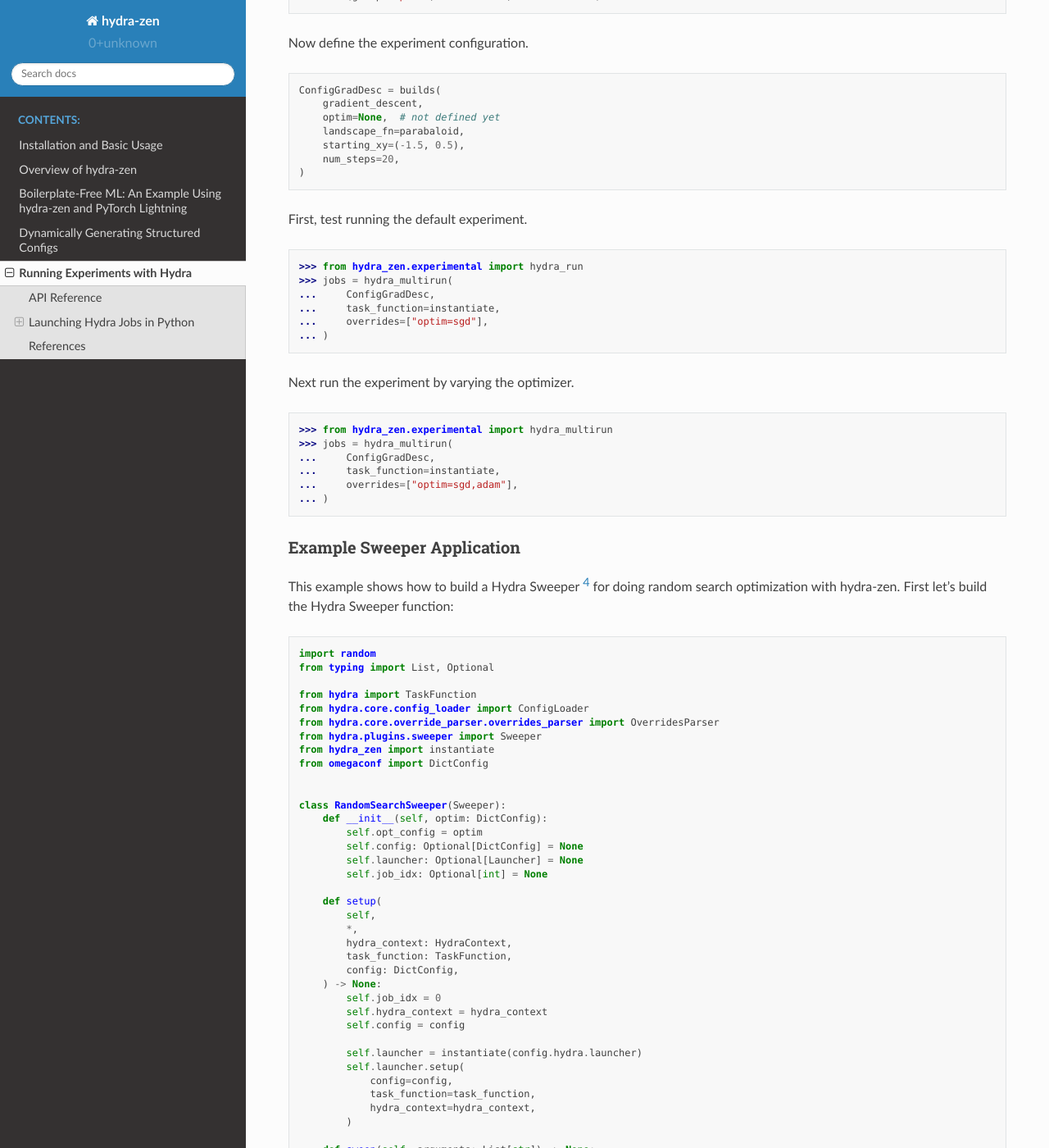
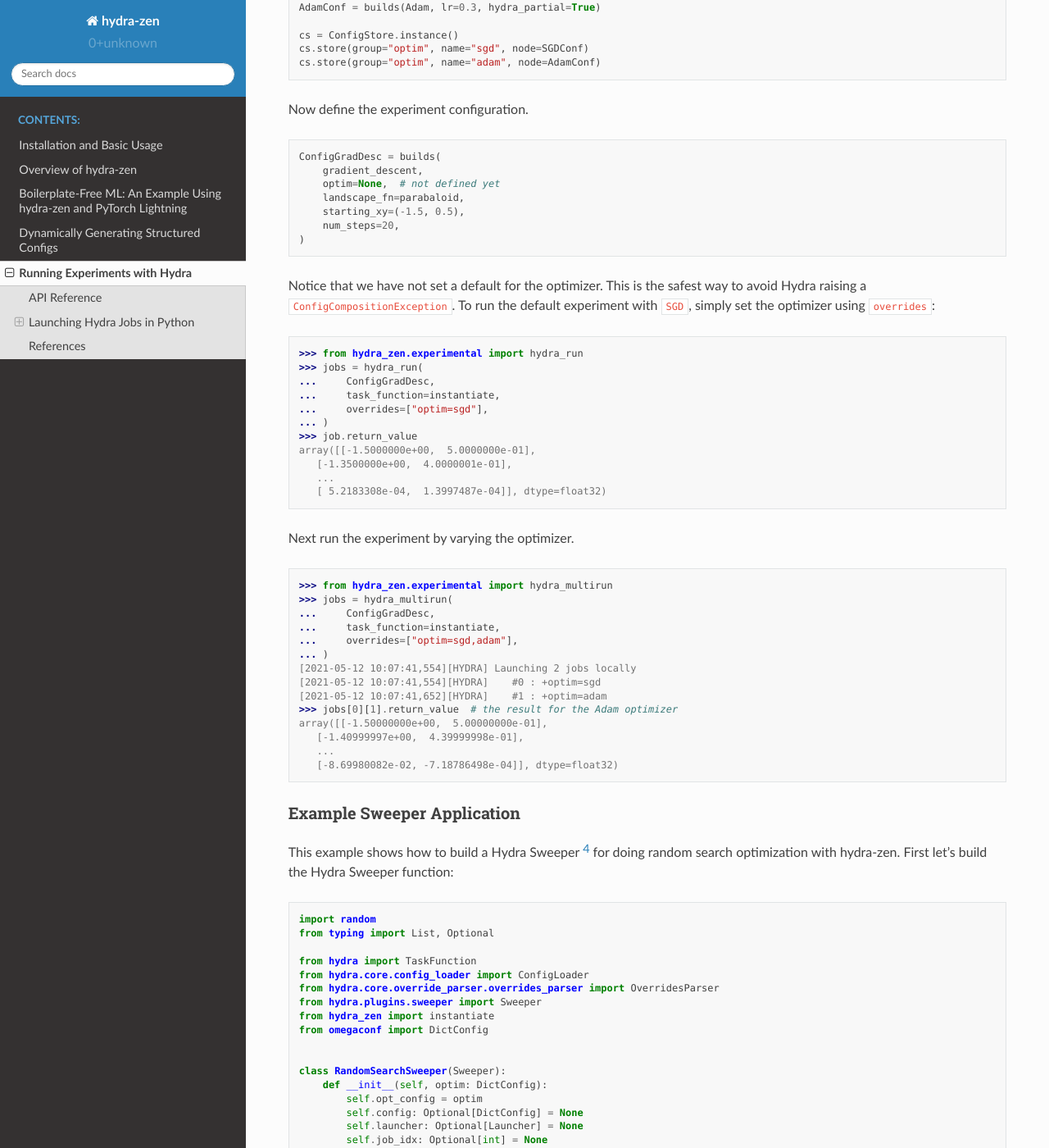
Before and after one commit to mit-ll-responsible-ai/hydra-zen, a Sphinx documentation site: the page built from docs/source/experimental.rst, in a window 1280 px wide and 1400 px high, scrolled down 4175 px. Shown: the whole window at 82% size. Built offline with Sphinx 7.4.7 and the Read the Docs theme 2.0.0, drawn with Linux system fonts in a browser that asks for light colours; some of the changed text lies outside the part shown.

Commit message:
added example results; minor word updates

```diff
--- a/docs/source/experimental.rst
+++ b/docs/source/experimental.rst
@@ -95,10 +95,10 @@ The equivalent ``hydra_multirun`` commands are::
     [2021-05-08 21:04:35,980][HYDRA]        #1 : bar=dad
     hello dad
 
-Configurations
-**************
+Configure with ``builds`` and ``dict``
+**************************************
 
-The simplest way to create configuration is to use ``builds`` to generate dataclasses or just use simple dictionaries.
+The simplest way to create configuration is to use ``builds`` to generate Structured Configs [1]_ or just use simple dictionaries.
 First let's demonstrate using ``builds``.
 
 .. code:: python
@@ -160,7 +160,16 @@ Here is the same code using a multirun experiment:
 Registering Configs for ``overrides``
 *************************************
 
-Consider the experiment demonstrated in the ``README`` to minimizing a function using gradient descent:
+Consider the experiment demonstrated in the ``README`` to minimizing the ``parabaloid`` function,
+
+.. code:: python
+
+    # defines our surface that we will be descending
+    def parabaloid(x, y):
+        return 0.1 * x ** 2 + 0.2 * y ** 2
+
+
+using gradient descent.
 
 .. code:: python
 
@@ -229,16 +235,23 @@ Now define the experiment configuration.
         num_steps=20,
     )
 
-First, test running the default experiment.
+Notice that we have not set a default for the optimizer.
+This is the safest way to avoid Hydra raising a ``ConfigCompositionException``.
+To run the default experiment with ``SGD``, simply set the optimizer using ``overrides``:
 
 .. code:: python
 
     >>> from hydra_zen.experimental import hydra_run
-    >>> jobs = hydra_multirun(
+    >>> jobs = hydra_run(
     ...     ConfigGradDesc,
     ...     task_function=instantiate,
     ...     overrides=["optim=sgd"],
     ... )
+    >>> job.return_value
+    array([[-1.5000000e+00,  5.0000000e-01],
+       [-1.3500000e+00,  4.0000001e-01],
+       ...
+       [ 5.2183308e-04,  1.3997487e-04]], dtype=float32)
 
 
 Next run the experiment by varying the optimizer.
@@ -251,6 +264,14 @@ Next run the experiment by varying the optimizer.
     ...     task_function=instantiate,
     ...     overrides=["optim=sgd,adam"],
     ... )
+    [2021-05-12 10:07:41,554][HYDRA] Launching 2 jobs locally
+    [2021-05-12 10:07:41,554][HYDRA] 	#0 : +optim=sgd
+    [2021-05-12 10:07:41,652][HYDRA] 	#1 : +optim=adam
+    >>> jobs[0][1].return_value  # the result for the Adam optimizer
+    array([[-1.50000000e+00,  5.00000000e-01],
+       [-1.40999997e+00,  4.39999998e-01],
+       ...
+       [-8.69980082e-02, -7.18786498e-04]], dtype=float32)
 
 
 Example Sweeper Application
```
Also changed, not shown: other parts of docs/source/experimental.rst (+0 -3 lines).
